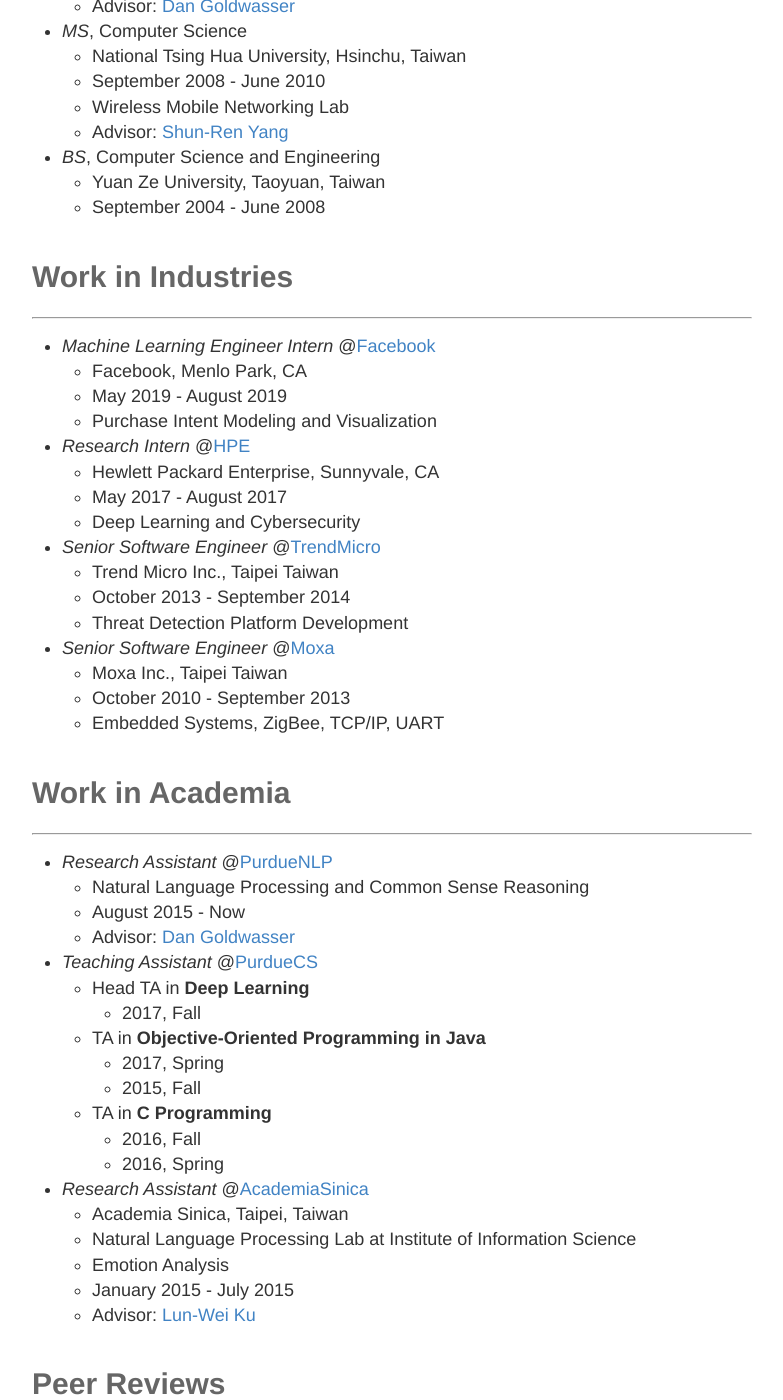
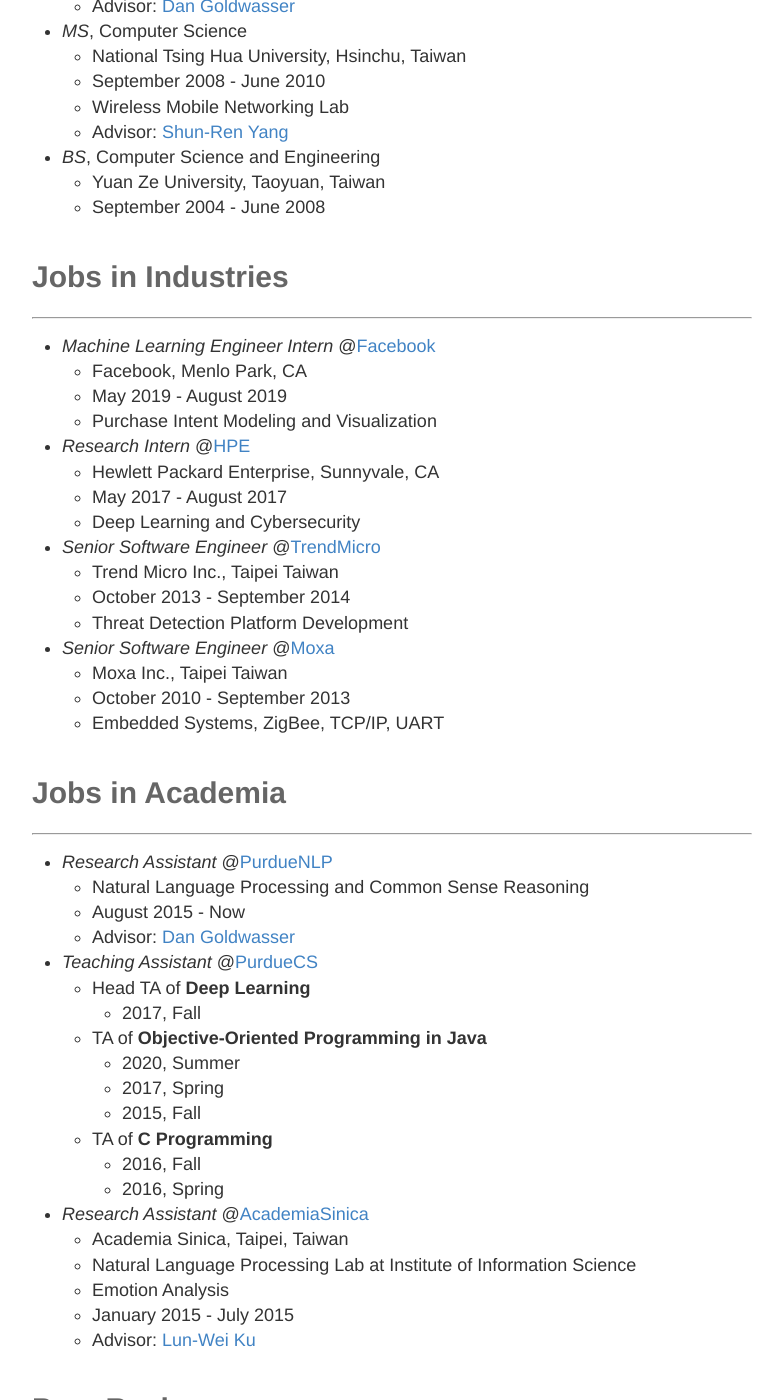
Before and after one commit to doug919/doug919.github.io, a Jekyll site: the page built from experience.md, in a window 1280 px wide and 1400 px high, scrolled down 394 px. Shown: the whole window, without its empty margins (248-1031 px from the left). Built offline with Jekyll 4.4.1, drawn with Linux system fonts in a browser that asks for light colours.

Commit message:
update exp

```diff
--- a/experience.md
+++ b/experience.md
@@ -21,7 +21,7 @@
   - September 2004 - June 2008
 
 
-# Work in Industries
+# Jobs in Industries
 ---
 - *Machine Learning Engineer Intern* @[Facebook](https://www.facebook.com)
   - Facebook, Menlo Park, CA
@@ -40,19 +40,20 @@
   - October 2010 - September 2013
   - Embedded Systems, ZigBee, TCP/IP, UART
 
-# Work in Academia
+# Jobs in Academia
 ---
 - *Research Assistant* @[PurdueNLP](https://www.cs.purdue.edu/homes/dgoldwas/)
   - Natural Language Processing and Common Sense Reasoning
   - August 2015 - Now
   - Advisor: [Dan Goldwasser](https://www.cs.purdue.edu/homes/dgoldwas/)
 - *Teaching Assistant* @[PurdueCS](https://www.cs.purdue.edu/)
-  - Head TA in **Deep Learning**
+  - Head TA of **Deep Learning**
     - 2017, Fall
-  - TA in **Objective-Oriented Programming in Java**
+  - TA of **Objective-Oriented Programming in Java**
+    - 2020, Summer
     - 2017, Spring
     - 2015, Fall
-  - TA in **C Programming**
+  - TA of **C Programming**
     - 2016, Fall
     - 2016, Spring
 - *Research Assistant* @[AcademiaSinica](http://www.iis.sinica.edu.tw/)
```
